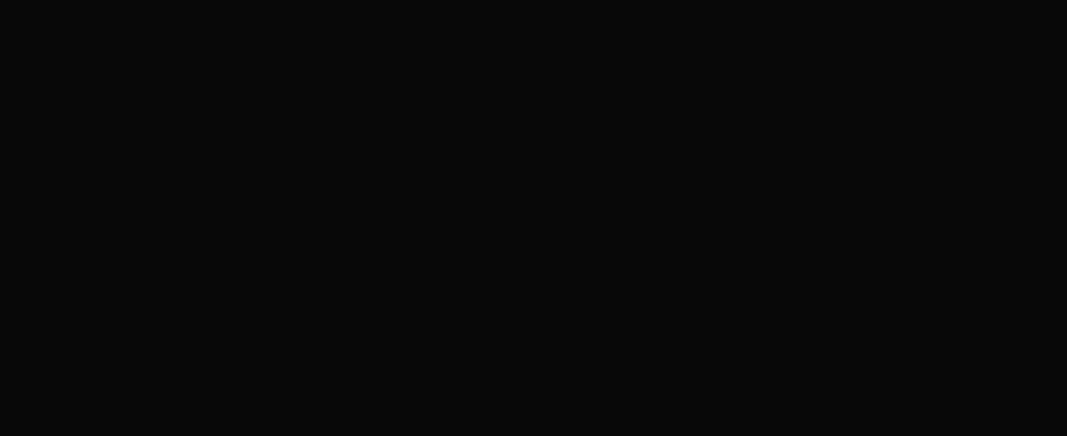
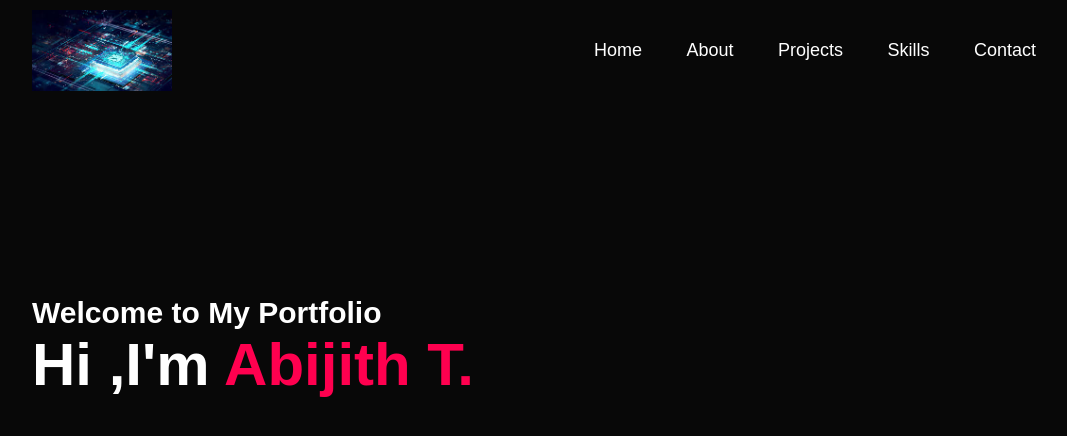
Before and after one commit to AbijithT2003/Portfolio_T, a plain HTML site: page index.html in a window 1280 px wide. Shown: the whole page, without its empty margins (96-1163 px from the left). Drawn offline with Linux system fonts and the light colour scheme.

Commit message:
completed header section with logo and navigation menu

```diff
--- a/index.html
+++ b/index.html
@@ -7,6 +7,26 @@
     <link rel="stylesheet" href="style.css">
 </head>
 <body>
+    <div id="header">
+        <div class="container">
+            <nav>
+                <img src="images\logo.jpeg" class="logo">
+                <ul>
+                    <li><a href="#Home">Home</a></li>
+                    <li><a href="#About">About</a></li>
+                    <li><a href="#Projects">Projects</a></li>
+                    <li><a href="#Skills">Skills</a></li>
+                    <li><a href="#contact">Contact</a></li>
+                </ul>
+            </nav>
+            <div class="header-text">
+                <p>Welcome to My Portfolio</p>
+                <h1>Hi ,I'm <span>Abijith T.</span></h1>
+            </div>
+        </div>
+
+
+    </div>
 
 </body>
 </html>
--- a/style.css
+++ b/style.css
@@ -8,3 +8,62 @@ body{
     background: #080808;
     color: #fff;
 }
+#header{
+    width: 100%;
+    height: 100vh;
+    background: #080808;
+    background-size: cover;
+    background-position: center;
+}
+.container{
+    padding:10px 10% ;
+}
+nav{
+    display: flex;
+    align-items: center;
+    justify-content: space-between;
+    flex-wrap: wrap;
+}
+
+.logo
+{
+  width: 140px;
+}
+nav ul li{
+    list-style: none;
+    display: inline-block;
+    margin: 10px 20px;
+}
+nav ul li a{
+    color: #fff;
+    text-decoration: none;
+    font-size: 18px;
+    position: relative;
+}
+nav ul li a::after{
+    content: '';
+    width: 0;
+    height: 3px;
+    background: #ff004f;
+    position: absolute;
+    left: 0;
+    bottom: -6px;
+    transition: width .5s;
+
+}
+nav ul li a:hover::after{
+    width: 100%;
+}
+.header-text
+{
+    margin-top: 20%;
+    font-size: 30px;
+    font-weight: 600;
+}
+header-text h1{
+    font-size: 60px;
+    margin-top: 20%;
+}
+.header-text h1 span{
+    color: #ff004f;
+}
```
Also changed, not shown: images/3wPVPxQ.jpg (renamed from img for pfl/3wPVPxQ.jpg), images/469611.jpg (renamed from img for pfl/469611.jpg), images/Abijith t image .jpg (renamed from img for pfl/Abijith t image .jpg), images/Black-Art-XoX-609.jpg (renamed from img for pfl/Black-Art-XoX-609.jpg), images/logo.jpeg (added), images/sadblack-art-wallpaper-27.jpg (renamed from img for pfl/sadblack-art-wallpaper-27.jpg), 2 other files.
